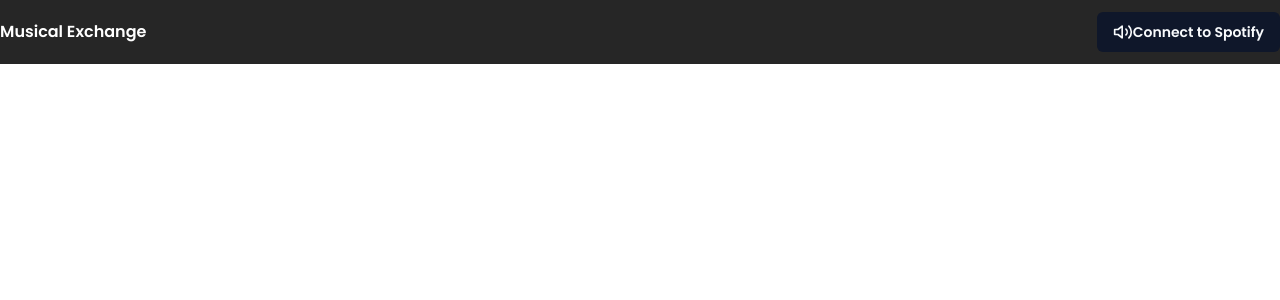
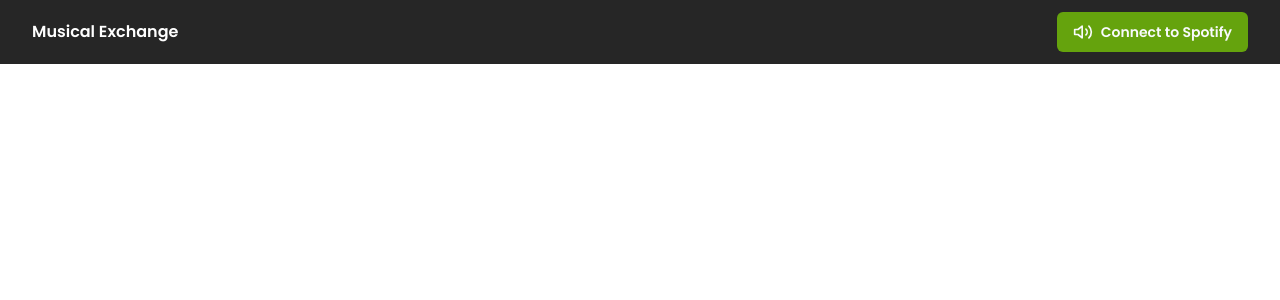
Before and after one commit to IagoDantas/musical-exchange, a Next.js app in the folder fe/: page / in a window 1280 px wide. Shown: the top 300 px of the page. Built offline with nearby package versions, Linux system fonts and the light colour scheme.

Commit message:
feat: change user data to header

```diff
--- a/fe/components/ui/connect-spotify-button.tsx
+++ b/fe/components/ui/connect-spotify-button.tsx
@@ -1,41 +1,23 @@
 'use client'
+import { useEffect } from "react";
 import { Button } from "./button";
 import { Volume2 } from 'lucide-react';
 
-import { api } from "@/lib/axios";
-import { useEffect, useState } from "react";
-import Image from "next/image";
-import { ListOfPlaylist } from "./list-of-playlist";
-
-type SpotifyAvatar = {
-  url: string
-  width: number
-  height: number
+interface ConnectSpotifyButtonProps {
+  handleUserData: (token: string) => Promise<void>;
 }
-
-type UserData = {
-  id: number;
-  display_name: string;
-  email: string;
-  images: SpotifyAvatar[];
-}
-
-export function ConnectSpotifyButton() {
-
-  const [accessToken, setAccessToken] = useState<string>('');
-  const [userData, setUserData] = useState<UserData | null>(null);
+export function ConnectSpotifyButton({ handleUserData }: ConnectSpotifyButtonProps) {
 
   const handleConnectSpotify = async () => {
     try {
       // Redirecionar o usuário para a página de autenticação do Spotify
-      window.location.href = 'http://localhost:3333/signin'; // Substituir pela URL correta no seu servidor
+      window.location.href = 'http://localhost:3333/signin';// Substituir pela URL correta no seu servidor
     } catch (error) {
       console.error(error);
     }
   };
 
   useEffect(() => {
-
     const fetchAccessToken = async () => {
       try {
         // Verificar se há um access token na URL
@@ -44,7 +26,7 @@ export function ConnectSpotifyButton() {
 
         if (receivedAccessToken) {
           // Armazenar o access token no estado
-          setAccessToken(receivedAccessToken);
+          handleUserData(receivedAccessToken);
 
           // Limpar o access token da URL
           window.history.replaceState({}, document.title, window.location.pathname);
@@ -53,34 +35,13 @@ export function ConnectSpotifyButton() {
         console.error(error);
       }
     };
+    fetchAccessToken();
+  }, [handleUserData])
 
-    fetchAccessToken();
-    const fetchUserData = async () => {
-      try {
-        if (accessToken) {
-          // Fazer uma chamada à API do Spotify para obter as informações do usuário
-          const response = await api.get('/user', {
-            headers: {
-              Authorization: `Bearer ${accessToken}`,
-            },
-          });
-
-          const userData = response.data;
-
-          // Armazenar as informações do usuário no estado
-          setUserData(userData);
-        }
-      } catch (error) {
-        console.error(error);
-      }
-    };
-
-    fetchUserData();
-  }, [accessToken]);
 
   return (
     <>
-      <Button onClick={handleConnectSpotify}>
+      <Button className="flex gap-2 font-normal bg-lime-600" onClick={handleConnectSpotify} >
         <Volume2 size={20} />
         Connect to Spotify
       </Button>
--- a/fe/components/ui/header.tsx
+++ b/fe/components/ui/header.tsx
@@ -1,15 +1,76 @@
+'use client'
+
+import { useEffect, useState } from "react";
 import { ConnectSpotifyButton } from "./connect-spotify-button";
+import { api } from "@/lib/axios";
+import Image from "next/image";
+type UserData = {
+  id: number;
+  display_name: string;
+  email: string;
+  images: SpotifyAvatar[];
+}
 
+type SpotifyAvatar = {
+  url: string
+  width: number
+  height: number
+}
 export function Header() {
+  const [accessToken, setAccessToken] = useState<string>('');
+  const [userData, setUserData] = useState<UserData | null>(null);
+
+
+  useEffect(() => {
+
+    const fetchUserData = async () => {
+      try {
+        if (accessToken) {
+          // Fazer uma chamada à API do Spotify para obter as informações do usuário
+          const response = await api.get('/user', {
+            headers: {
+              Authorization: `Bearer ${accessToken}`,
+            },
+          });
+
+          const userData = response.data;
+
+          // Armazenar as informações do usuário no estado
+          setUserData(userData);
+        }
+      } catch (error) {
+        console.error(error);
+      }
+    };
+
+    fetchUserData();
+  }, [accessToken, setUserData, userData]);
+
+
   return (
-    <header className="flex justify-between items-center h-[64px] bg-[#262626]">
+    <header className="flex justify-between items-center h-[64px] px-8 bg-[#262626]">
       <div>
-        <h2 className="text-white font-semibold">Musical Exchange</h2>
+        <h2 className={`text-white font-semibold `}>Musical Exchange</h2>
 
       </div>
       <div>
-
-        <ConnectSpotifyButton />
+        {userData && (
+          <div className="flex gap-4 items-center">
+            <Image
+              src={userData.images[0].url}
+              alt={userData.display_name}
+              className="w-10 h-10 rounded-full"
+              width={40}
+              height={40}
+            />
+            <span className="text-white font-semibold">{userData.display_name}</span>
+          </div>
+        )}
+        {!userData && (
+          <ConnectSpotifyButton
+            handleUserData={async (token) => setAccessToken(token)}
+          />
+        )}
       </div>
     </header>
   );
```
